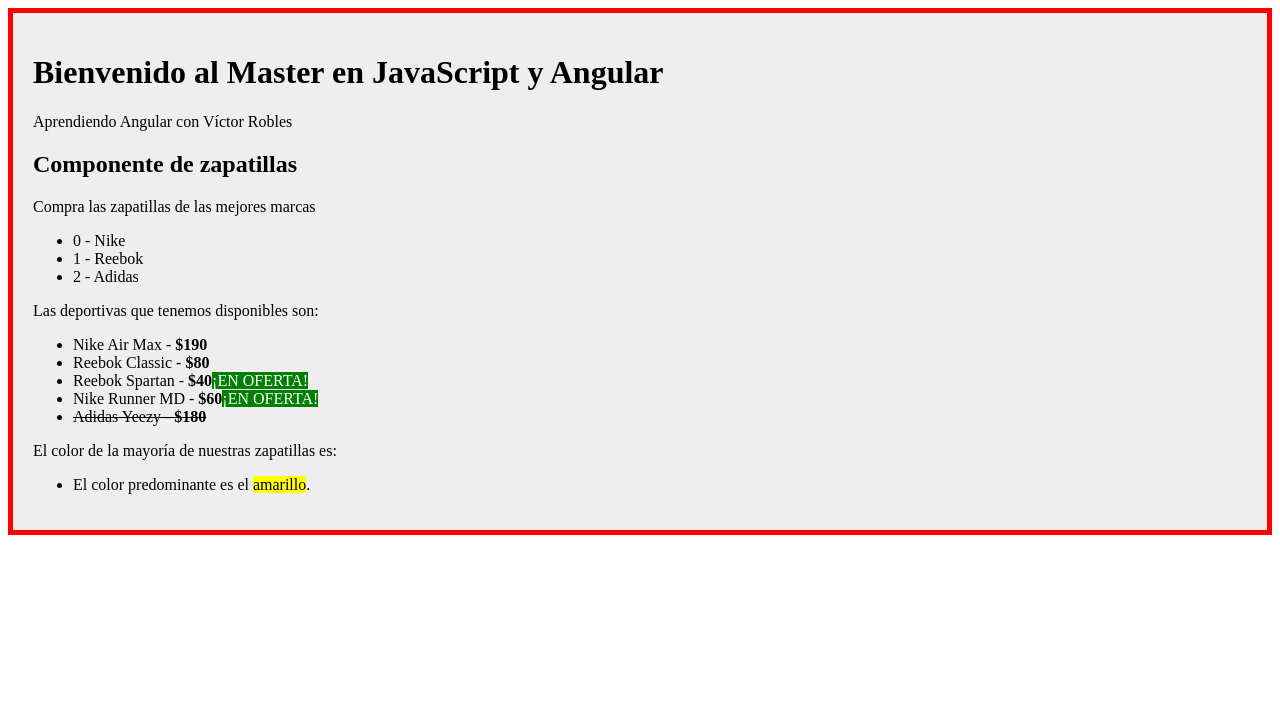
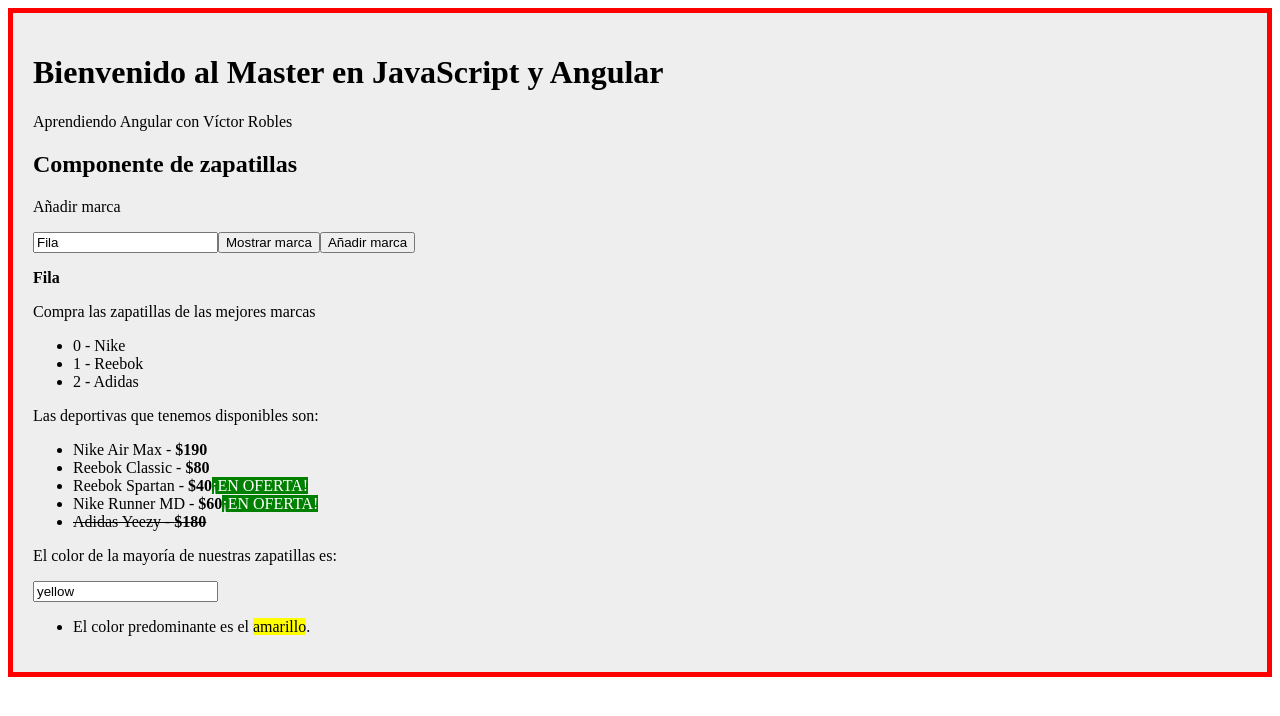
Before and after one commit to SaloRB/aprendiendo-angular, an Angular app: page / in a window 1280 px wide. Shown: the top 716 px of the page. Built offline with nearby package versions, Linux system fonts and the light colour scheme.

Commit message:
Data Binding

```diff
--- a/src/app/app.module.ts
+++ b/src/app/app.module.ts
@@ -1,5 +1,6 @@
 import { BrowserModule } from '@angular/platform-browser';
 import { NgModule } from '@angular/core';
+import { FormsModule } from "@angular/forms";
 
 import { AppComponent } from './app.component';
 import { VideojuegoComponent } from "./videojuego/videojuego.component";
@@ -14,7 +15,8 @@ import { CursosComponent } from './cursos/cursos.component'
     CursosComponent
   ],
   imports: [
-    BrowserModule
+    BrowserModule,
+    FormsModule
   ],
   providers: [],
   bootstrap: [AppComponent]
--- a/src/app/zapatillas/zapatillas.component.html
+++ b/src/app/zapatillas/zapatillas.component.html
@@ -1,7 +1,14 @@
 <h2>{{ titulo }}</h2>
 
+<p>Añadir marca</p>
+<p>
+    <input type="text" [(ngModel)]="mi_marca" />
+    <button (click)="getMarca()">Mostrar marca</button>
+    <button (click)="addMarca()">Añadir marca</button>
+</p>
+<strong>{{ mi_marca }}</strong>
+
 <p>Compra las zapatillas de las mejores marcas</p>
-
 <ul>
     <li *ngFor="let marca of marcas; let indice = index">{{ indice + ' - ' + marca }}</li>
 </ul>
@@ -19,6 +26,7 @@
 </ul>
 
 <p>El color de la mayoría de nuestras zapatillas es:</p>
+<input type="text" [(ngModel)]="color">
 <ul [ngSwitch]="color">
     <li *ngSwitchCase="'yellow'">
         El color predominante es el <span [ngStyle]="{
--- a/src/app/zapatillas/zapatillas.component.ts
+++ b/src/app/zapatillas/zapatillas.component.ts
@@ -10,8 +10,10 @@ export class ZapatillasComponent implements OnInit {
     public zapatillas: Array<Zapatilla>;
     public marcas: String[];
     public color: string;
+    public mi_marca: string;
 
     constructor() {
+        this.mi_marca = "Fila"
         this.color = 'yellow';
         this.marcas = new Array();
         this.zapatillas = [
@@ -34,4 +36,12 @@ export class ZapatillasComponent implements OnInit {
             }
         });
     }
+
+    getMarca() {
+        alert(this.mi_marca);
+    }
+
+    addMarca() {
+        this.marcas.push(this.mi_marca);
+    }
 }
```
